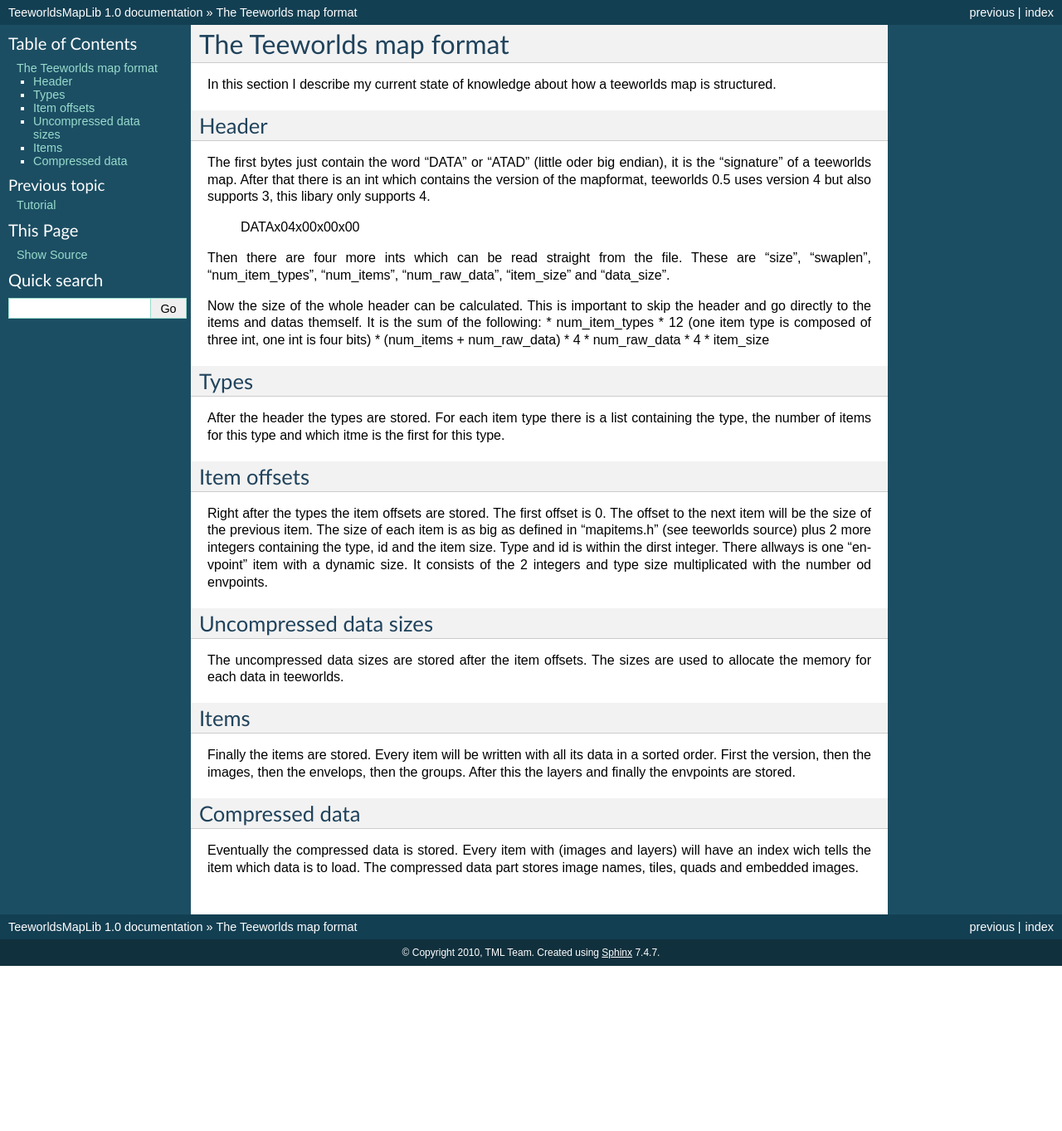
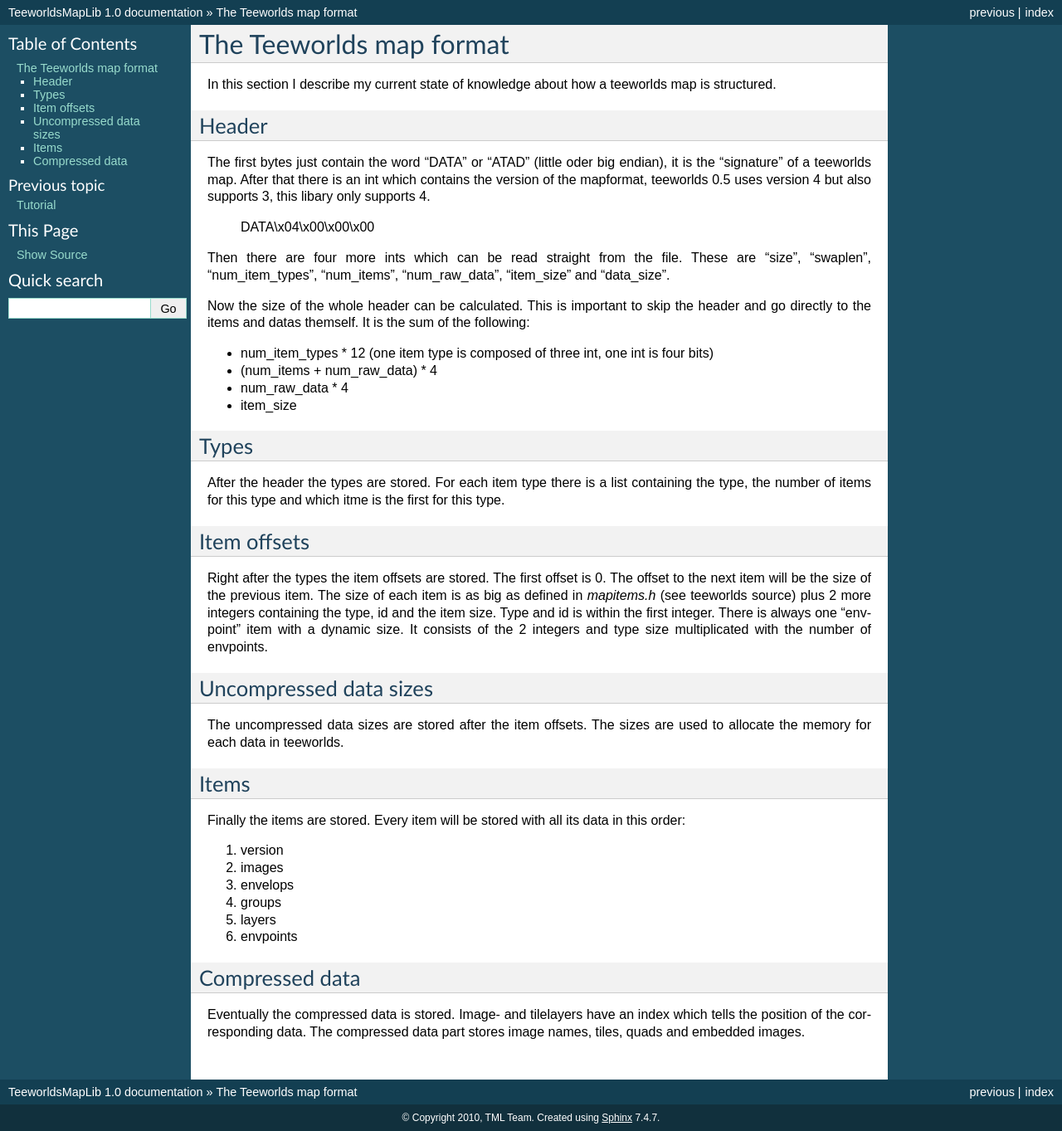
Before and after one commit to erdbeere/tml, a Sphinx documentation site: the page built from docs/mapformat.rst, in a window 1280 px wide. Shown: the whole page at 83% size. Built offline with Sphinx 7.4.7, drawn with Linux system fonts in a browser that asks for light colours; before the commit the page ends 1164 px from its top, so only the background shows below that.

Commit message:
Reformated the documentation.

```diff
--- a/docs/mapformat.rst
+++ b/docs/mapformat.rst
@@ -12,47 +12,57 @@
 contains the version of the mapformat, teeworlds 0.5 uses version 4 but also
 supports 3, this libary only supports 4.
 
-   DATA\x04\x00\x00\x00
+   DATA\\x04\\x00\\x00\\x00
 
 Then there are four more ints which can be read straight from the file.
 These are "size", "swaplen", "num_item_types", "num_items", "num_raw_data",
 "item_size" and "data_size".
 
 Now the size of the whole header can be calculated. This is important to
-skip the header and go directly to the items and datas themself. It is the sum of the
-following:
-* num_item_types * 12 (one item type is composed of three int, one int is four bits)
+skip the header and go directly to the items and datas themself. It is the sum
+of the following:
+
+* num_item_types * 12 (one item type is composed of three int, one int is four
+  bits)
 * (num_items + num_raw_data) * 4
 * num_raw_data * 4
 * item_size
 
 Types
 =====
-After the header the types are stored. For each item type there is a list containing
-the type, the number of items for this type and which itme is the first for this type.
+After the header the types are stored. For each item type there is a list
+containing the type, the number of items for this type and which itme is the
+first for this type.
 
 Item offsets
 ============
-Right after the types the item offsets are stored. The first offset is 0. The offset
-to the next item will be the size of the previous item. The size of each item is as big
-as defined in "mapitems.h" (see teeworlds source) plus 2 more integers containing the type,
-id and the item size. Type and id is within the dirst integer.
-There allways is one "envpoint" item with a dynamic size. It consists of the 2 integers
-and type size multiplicated with the number od envpoints.
+Right after the types the item offsets are stored. The first offset is 0. The
+offset to the next item will be the size of the previous item. The size of each
+item is as big as defined in `mapitems.h` (see teeworlds source) plus 2 more
+integers containing the type, id and the item size. Type and id is within the
+first integer.
+There is always one "envpoint" item with a dynamic size. It consists of the 2
+integers and type size multiplicated with the number of envpoints.
 
 Uncompressed data sizes
 =======================
-The uncompressed data sizes are stored after the item offsets. The sizes are used
-to allocate the memory for each data in teeworlds.
+The uncompressed data sizes are stored after the item offsets. The sizes are
+used to allocate the memory for each data in teeworlds.
 
 Items
 =====
-Finally the items are stored. Every item will be written with all its data in a sorted
-order. First the version, then the images, then the envelops, then the groups. After this
-the layers and finally the envpoints are stored.
+Finally the items are stored. Every item will be stored with all its data in
+this order:
+
+#. version
+#. images
+#. envelops
+#. groups
+#. layers
+#. envpoints
 
 Compressed data
 ===============
-Eventually the compressed data is stored. Every item with (images and layers) will have an
-index wich tells the item which data is to load.
+Eventually the compressed data is stored. Image- and tilelayers have an index
+which tells the position of the corresponding data.
 The compressed data part stores image names, tiles, quads and embedded images.
--- a/tml.py
+++ b/tml.py
@@ -134,7 +134,7 @@
         return layers_
 
     def load(self, map_path):
-        """Load a new teeworlds map."""
+        """Load a new teeworlds map from `map_path`."""
 
         path, filename = os.path.split(map_path)
         self.name, extension = os.path.splitext(filename)
```
